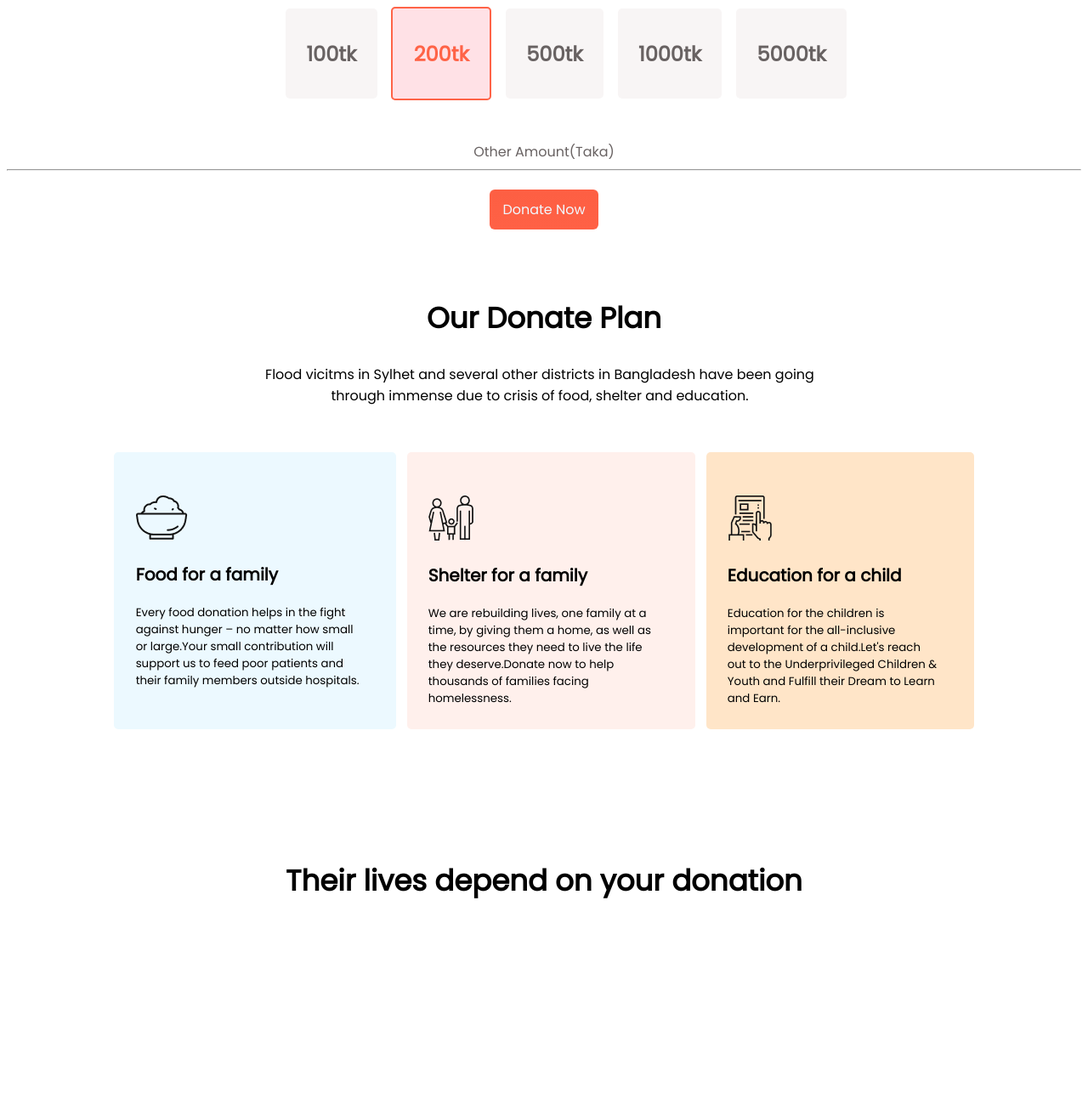
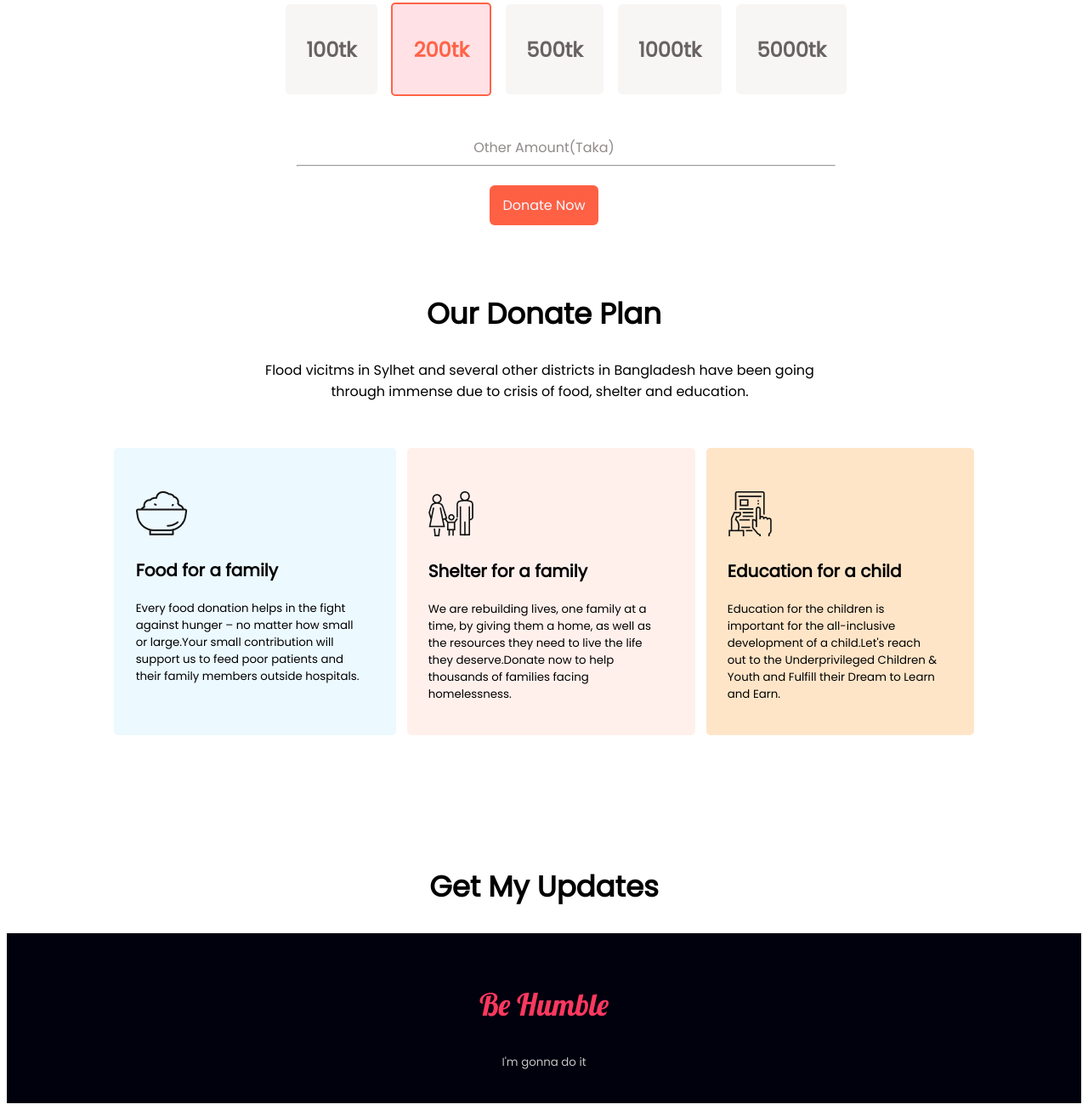
Before and after one commit to SharminAkterr/assignment-one, a plain HTML site: page index.html in a window 1280 px wide. Shown: the part 929-2235 px from the top of the page at 85% size. Before the commit the page ends 2019 px from the top, so only its background shows below. Drawn offline with Linux system fonts and the light colour scheme.

Commit message:
3rd push

```diff
--- a/index.html
+++ b/index.html
@@ -10,6 +10,9 @@
     <link rel="preconnect" href="https://fonts.googleapis.com">
     <link rel="preconnect" href="https://fonts.gstatic.com" crossorigin>
     <link href="https://fonts.googleapis.com/css2?family=Poppins&display=swap" rel="stylesheet">
+    <link rel="preconnect" href="https://fonts.googleapis.com">
+    <link rel="preconnect" href="https://fonts.gstatic.com" crossorigin>
+    <link href="https://fonts.googleapis.com/css2?family=Lobster&family=Poppins&display=swap" rel="stylesheet">
 </head>
 
 <body>
@@ -20,7 +23,8 @@
                 putting 1.6 million
                 children at risk.Your donation will help support them in Bangladesh during this
                 emergency, to help
-                rebuild after the floods.</p><br>
+                rebuild after the floods.</p>
+            <br>
             <a class="button-link" target="_blank" href="">Donate Now</a>
         </div>
     </section>
@@ -71,17 +75,18 @@
             <img src="icons/Frame-1.png" alt="">
             <h3>Education for a child</h3>
             <p>Education for the children is important for the all-inclusive development of a child.Let's reach
-                out to
-                the
-                Underprivileged Children & Youth and Fulfill their Dream to Learn and Earn.</p>
+                out to the Underprivileged Children & Youth and Fulfill their Dream to Learn and Earn.</p>
         </div>
     </section>
     <section>
-        <h1 class="h1-second">Their lives depend on
-            your donation</h1>
+        <h1 class="h1-second">Get My Updates</h1>
         <p></p>
     </section>
 
 </body>
+<footer class="last">
+    <p id="h3-first">Be Humble</p>
+    <p id="last-para">I'm gonna do it</p>
+</footer>
 
 </html>
--- a/style.css
+++ b/style.css
@@ -2,7 +2,7 @@
     background-image: url(./images/donation13.jpg);
     background-size: cover;
     background-position: initial;
-    height: 665px;
+    height: 660px;
     width: 100%;
     text-align: center;
     color: white;
@@ -17,7 +17,6 @@
 
 #h1first-id {
     font-size: 52px;
-    padding-top: 10px;
 }
 
 body {
@@ -69,7 +68,12 @@ body {
 
 #taka-amount {
     margin-top: 45px;
-    color: rgb(104, 98, 98);
+    color: rgb(145, 138, 138);
+}
+
+.donate-flood2 hr {
+    width: 50%;
+    margin-left: 27%;
 }
 
 #para-2 {
@@ -99,7 +103,7 @@ body {
 }
 
 .three-all {
-    padding: 4% 3% 1% 2%;
+    padding: 4% 3% 2% 2%;
     border-radius: 5px;
     font-size: smaller;
     margin-top: 1%;
@@ -111,3 +115,22 @@ body {
     font-weight: 900;
     font-size: 20px;
 }
+
+#h3-first {
+    font-family: 'Lobster', cursive;
+    color: rgb(255, 56, 95);
+    font-size: 36pX;
+}
+
+#last-para {
+    color: rgb(199, 196, 196);
+    font-size: smaller;
+    font-weight: lighter;
+}
+
+.last {
+    background-color: rgb(1, 1, 14);
+    text-align: center;
+    margin: 0%;
+    padding: 2% 0%;
+}
```
